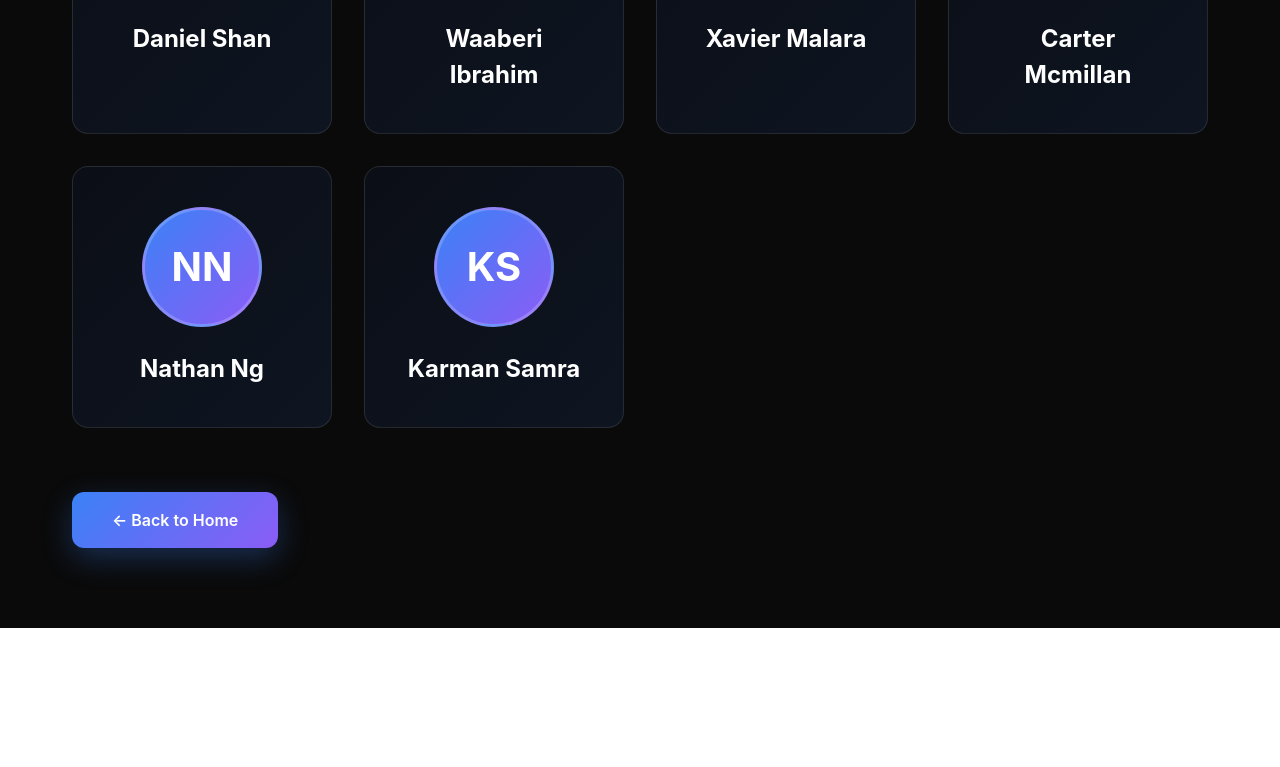
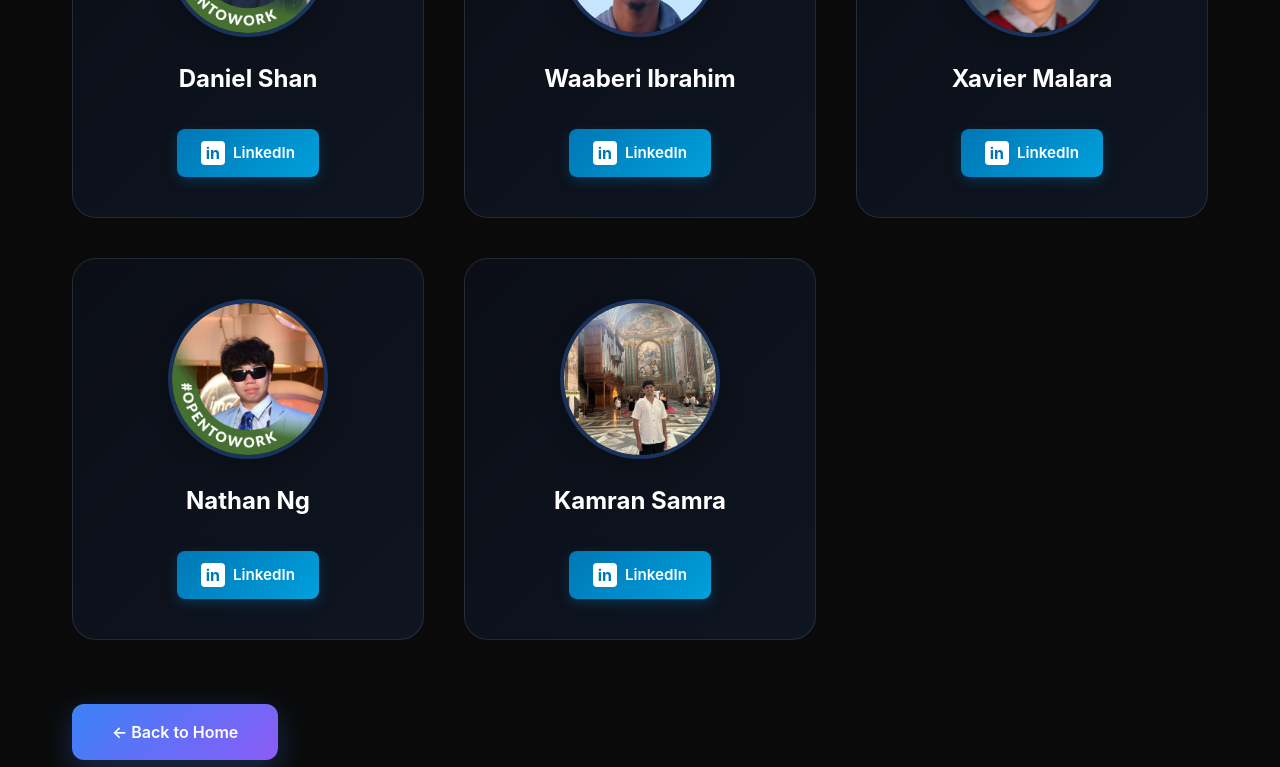
Before and after one commit to Axion2900/Lock-Tin, a plain HTML site: page team.html in a window 1280 px wide. Shown: the part 546-1313 px from the top of the page. Before the commit the page ends 1174 px from the top, so only its background shows below. Drawn offline with Linux system fonts and the light colour scheme.

Commit message:
linkedin

```diff
--- a/styles/Home.css
+++ b/styles/Home.css
@@ -623,43 +623,88 @@
 
 .team-grid {
   display: grid;
-  grid-template-columns: repeat(auto-fit, minmax(250px, 1fr));
-  gap: 2rem;
+  grid-template-columns: repeat(auto-fit, minmax(280px, 1fr));
+  gap: 2.5rem;
   margin-bottom: 4rem;
+  max-width: 1400px;
 }
 
 .team-card {
   background: linear-gradient(135deg, rgba(30, 58, 138, 0.1), rgba(59, 130, 246, 0.1));
   padding: 2.5rem;
-  border-radius: 1rem;
+  border-radius: 1.5rem;
   border: 1px solid rgba(255, 255, 255, 0.1);
   text-align: center;
-  transition: transform 0.3s, box-shadow 0.3s;
+  transition: all 0.3s ease;
+  display: flex;
+  flex-direction: column;
+  align-items: center;
+  gap: 1rem;
 }
 
 .team-card:hover {
   transform: translateY(-10px);
   box-shadow: 0 20px 40px rgba(59, 130, 246, 0.3);
+  border-color: rgba(59, 130, 246, 0.3);
 }
 
 .team-avatar {
-  width: 120px;
-  height: 120px;
+  width: 160px;
+  height: 160px;
   border-radius: 50%;
-  background: linear-gradient(135deg, #3b82f6, #8b5cf6);
-  display: flex;
-  align-items: center;
-  justify-content: center;
-  font-size: 2.5rem;
-  font-weight: 700;
-  margin: 0 auto 1.5rem;
-  border: 3px solid rgba(255, 255, 255, 0.2);
+  object-fit: cover;
+  border: 4px solid rgba(59, 130, 246, 0.3);
+  transition: all 0.3s ease;
+  box-shadow: 0 8px 24px rgba(0, 0, 0, 0.2);
+}
+
+.team-card:hover .team-avatar {
+  border-color: rgba(59, 130, 246, 0.6);
+  box-shadow: 0 12px 32px rgba(59, 130, 246, 0.4);
+  transform: scale(1.05);
 }
 
 .team-name {
   font-size: 1.5rem;
   font-weight: 700;
-  margin: 0;
+  margin: 0.5rem 0;
+  color: white;
+}
+
+.linkedin-link {
+  display: inline-flex;
+  align-items: center;
+  gap: 0.5rem;
+  background: linear-gradient(135deg, #0077b5, #00a0dc);
+  color: white;
+  padding: 0.75rem 1.5rem;
+  border-radius: 0.5rem;
+  text-decoration: none;
+  font-weight: 600;
+  font-size: 0.95rem;
+  transition: all 0.3s ease;
+  box-shadow: 0 4px 12px rgba(0, 119, 181, 0.3);
+  margin-top: 0.5rem;
+}
+
+.linkedin-link:hover {
+  background: linear-gradient(135deg, #006399, #0077b5);
+  transform: translateY(-2px);
+  box-shadow: 0 6px 20px rgba(0, 119, 181, 0.5);
+}
+
+.linkedin-link::before {
+  content: "in";
+  font-weight: 700;
+  font-size: 1rem;
+  background: white;
+  color: #0077b5;
+  width: 24px;
+  height: 24px;
+  display: flex;
+  align-items: center;
+  justify-content: center;
+  border-radius: 4px;
 }
 
 /* Back Home Button */
--- a/team.html
+++ b/team.html
@@ -25,33 +25,33 @@ Last Updated: 2025-11-01
           <h1 class="team-title" data-i18n="team.title">Meet the Axion Team</h1>
           <div class="team-grid">
             <div class="team-card">
-              <div class="team-avatar">DS</div>
+              <img src="./assets/daniel-shan.jpg" alt="Daniel Shan" class="team-avatar">
               <h3 class="team-name">Daniel Shan</h3>
+              <a href="https://www.linkedin.com/in/danshan1st/" target="_blank" rel="noopener noreferrer" class="linkedin-link">LinkedIn</a>
             </div>
 
             <div class="team-card">
-              <div class="team-avatar">WI</div>
+              <img src="./assets/waaberi-ibrahim.jpg" alt="Waaberi Ibrahim" class="team-avatar">
               <h3 class="team-name">Waaberi Ibrahim</h3>
+              <a href="https://www.linkedin.com/in/waaberi/" target="_blank" rel="noopener noreferrer" class="linkedin-link">LinkedIn</a>
             </div>
 
             <div class="team-card">
-              <div class="team-avatar">XM</div>
+              <img src="./assets/xavier-malara.jpg" alt="Xavier Malara" class="team-avatar">
               <h3 class="team-name">Xavier Malara</h3>
+              <a href="https://www.linkedin.com/in/xavier-malara/" target="_blank" rel="noopener noreferrer" class="linkedin-link">LinkedIn</a>
             </div>
 
             <div class="team-card">
-              <div class="team-avatar">CM</div>
-              <h3 class="team-name">Carter Mcmillan</h3>
+              <img src="./assets/nathan-ng.jpg" alt="Nathan Ng" class="team-avatar">
+              <h3 class="team-name">Nathan Ng</h3>
+              <a href="https://www.linkedin.com/in/nathanckng/" target="_blank" rel="noopener noreferrer" class="linkedin-link">LinkedIn</a>
             </div>
 
             <div class="team-card">
-              <div class="team-avatar">NN</div>
-              <h3 class="team-name">Nathan Ng</h3>
-            </div>
-
-            <div class="team-card">
-              <div class="team-avatar">KS</div>
-              <h3 class="team-name">Karman Samra</h3>
+              <img src="./assets/kamran-samra.jpg" alt="Kamran Samra" class="team-avatar">
+              <h3 class="team-name">Kamran Samra</h3>
+              <a href="https://www.linkedin.com/in/karman-samra-1777a7389/" target="_blank" rel="noopener noreferrer" class="linkedin-link">LinkedIn</a>
             </div>
           </div>
           <a href="./index.html" class="back-home-btn" data-i18n="team.backHome">← Back to Home</a>
```
Also changed, not shown: assets/daniel-shan.jpg (added), assets/kamran-samra.jpg (added), assets/nathan-ng.jpg (added), assets/waaberi-ibrahim.jpg (added), assets/xavier-malara.jpg (added).
